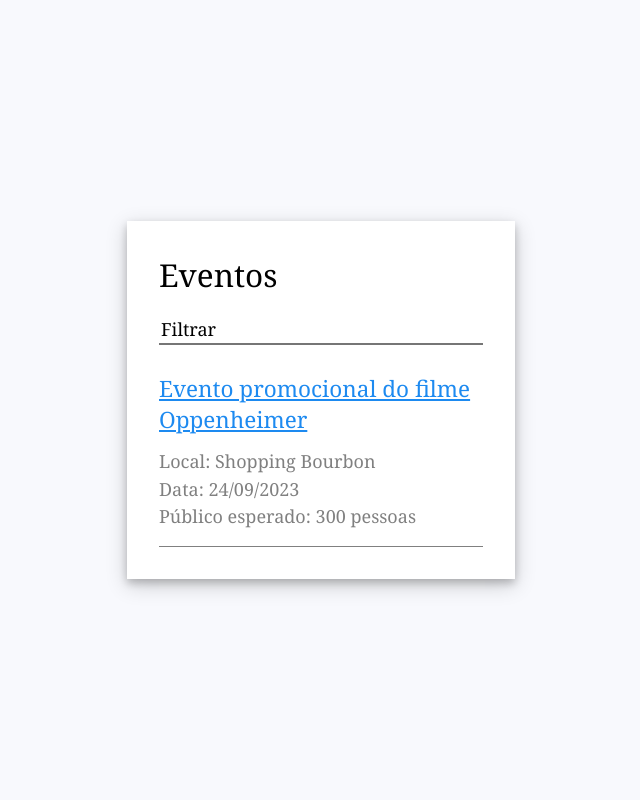
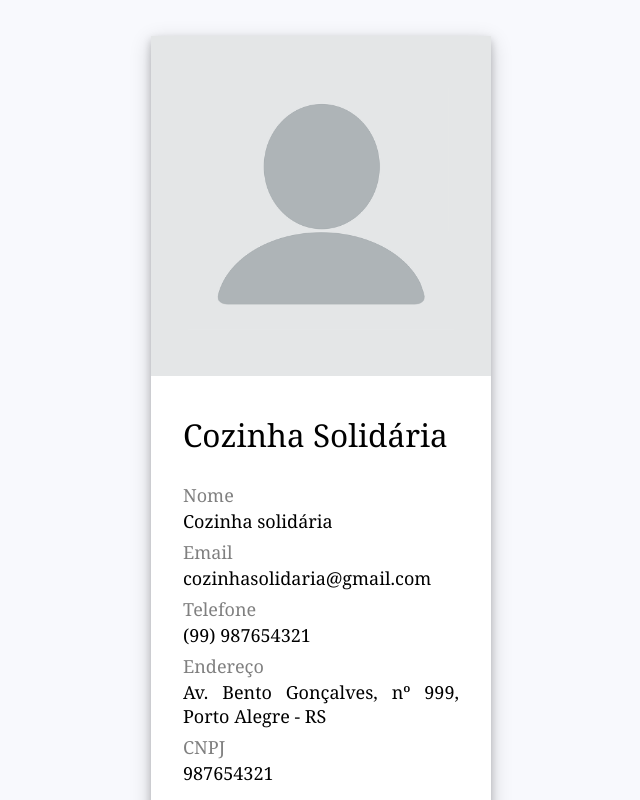
Before and after one commit to izaias-saturnino/tf-engenharia-software, a React (Create React App) app in the folder client-app/: page /profile_kitchen in a window 1280 px wide. Shown: the top 800 px of the page, without its empty margins (319-959 px from the left). Built offline with nearby package versions, Linux system fonts and the light colour scheme.

Commit message:
ProfileKichen updated

```diff
--- /dev/null
+++ b/client-app/src/components/ProfileProp.js
@@ -0,0 +1,28 @@
+const ProfileProp = (props) => {
+
+    if(props.propValue == undefined){
+        return;
+    }
+    if(props.img != undefined){
+        //TODO
+        return (
+            <div className="profile-properties">
+                <div className="gray-text">{props.propName}</div>
+                <div>
+                    {props.propValue}
+                </div>
+            </div>
+        )
+    }
+
+    return (
+        <div className="profile-properties">
+            <div className="gray-text">{props.propName}</div>
+            <div>
+                {props.propValue}
+            </div>
+        </div>
+    )
+}
+
+export default ProfileProp;
--- a/client-app/src/routes/Profile.js
+++ b/client-app/src/routes/Profile.js
@@ -3,33 +3,7 @@ import { useNavigate, useLocation, Link } from 'react-router-dom';
 
 import Login from "./Login.js";
 import defaultProfilePic from '../images/default-profile-picture.png';
-
-const ProfileProp = (props) => {
-
-    if(props.propValue == undefined){
-        return;
-    }
-    if(props.img != undefined){
-        //TODO
-        return (
-            <div className="profile-properties">
-                <div className="gray-text">{props.propName}</div>
-                <div>
-                    {props.propValue}
-                </div>
-            </div>
-        )
-    }
-
-    return (
-        <div className="profile-properties">
-            <div className="gray-text">{props.propName}</div>
-            <div>
-                {props.propValue}
-            </div>
-        </div>
-    )
-}
+import ProfileProp from "../components/ProfileProp.js";
 
 const Profile = (props) => {
     {/* TODO add backend integration to get profile info */}
--- a/client-app/src/routes/ProfileKichen.js
+++ b/client-app/src/routes/ProfileKichen.js
@@ -2,6 +2,10 @@ import React, { useState } from "react";
 import { useNavigate, useLocation, Link } from 'react-router-dom';
 
 import Login from "./Login";
+import Profile from "./Profile";
+import ProfileProp from "../components/ProfileProp";
+
+import defaultProfilePic from '../images/default-profile-picture.png';
 
 const Event = (props) => {
     return (
@@ -27,6 +31,20 @@ const Event = (props) => {
 }
 
 const ProfileKitchen = (props) => {
+    const state = { ...localStorage };
+
+    //fetch profile
+    let profile = {};
+
+    profile = {
+        "Nome": "Cozinha solidária",
+        "Email": "cozinhasolidaria@gmail.com",
+        "Telefone": "(99) 987654321",
+        "Endereço": "Av. Bento Gonçalves, nº 999, Porto Alegre - RS",
+        "CNPJ": "987654321",
+        "utype": "kitchen",
+    };
+
     //fetch events
     let events = [];
 
@@ -38,13 +56,13 @@ const ProfileKitchen = (props) => {
         }
     }
 
-    let eventTest = {
-        "name": "Evento promocional do filme Oppenheimer",
-        "location": "Shopping Bourbon",
-        "date": "24/09/2023",
-        "public": "300 pessoas",
-    };
-    results.push(<Event className={"default-border-bottom"} event={eventTest}/>);
+    // let eventTest = {
+    //     "name": "Evento promocional do filme Oppenheimer",
+    //     "location": "Shopping Bourbon",
+    //     "date": "24/09/2023",
+    //     "public": "300 pessoas",
+    // };
+    // results.push(<Event className={"default-border-bottom"} event={eventTest}/>);
 
     if(props.search != undefined){
         if(events.length == 0){
@@ -54,12 +72,48 @@ const ProfileKitchen = (props) => {
             results.push(<div className="pt-5">Fim dos resultados.</div>);
         }
     }
+    if(events.length == 0){
+        results.push(<div className="pt-3">Não há eventos disponíveis.</div>);
+    }
 
     //results.push(<div className="pt-5">Fim dos resultados.</div>);
 
     return (
+        <div>
             <div className="app">
-            <div className="p-10">
+                <div className="py-10">
+                    <div className="kitchen-profile justify-text min-w-100">
+                        <div>
+                            <img className="w-100 h-50" src={defaultProfilePic}></img>
+                            <div className="p-2rem">
+                                <div className="title">Cozinha Solidária</div>
+                                <div className="profile-properties">
+                                    <ProfileProp propName={"Nome"} propValue={profile.Nome}/>
+                                    <div className="profile-properties">
+                                        <div className="gray-text">Email</div>
+                                        <div>
+                                            {profile.Email}
+                                        </div>
+                                    </div>
+                                    <div className="profile-properties">
+                                        <div className="gray-text">Telefone</div>
+                                        <div>
+                                            {profile.Telefone}
+                                        </div>
+                                    </div>
+                                    {/* <div className="profile-properties">
+                                        <div className="gray-text">Site</div>
+                                        <div>
+                                            <a className="link" href="https://cozinhasolidaria.com.br">cozinhasolidaria.com.br</a>
+                                        </div>
+                                    </div> */}
+                                    <ProfileProp propName={"Endereço"} propValue={profile.Endereço}/>
+                                    <ProfileProp propName={"CNPJ"} propValue={profile.CNPJ}/>
+                                </div>
+                            </div>
+                        </div>
+                    </div>
+                    <div className="pb-15"></div>
                     <div className="login-form">
                         <div>
                             <div className="title">{"Eventos"}</div>
@@ -77,6 +131,7 @@ const ProfileKitchen = (props) => {
                     </div>
                 </div>
             </div>
+        </div>
     )
 };
 
--- a/client-app/src/styles.css
+++ b/client-app/src/styles.css
@@ -60,6 +60,10 @@ input[type="submit"], input[type="image"] {
   width: 100%;
 }
 
+.min-w-100{
+  min-width: 100%;
+}
+
 input[type="submit"]:hover, input[type="image"]:hover {
   background: #f0f0f0;
 }
@@ -73,6 +77,12 @@ input[type="submit"]:hover, input[type="image"]:hover {
   max-width: min(80vw, 18em);
   background-color: white;
   padding: 2rem;
+  box-shadow: 0 4px 8px 0 rgba(0, 0, 0, 0.2), 0 6px 20px 0 rgba(0, 0, 0, 0.19);
+}
+
+.kitchen-profile {
+  max-width: min(80vw, 18em);
+  background-color: white;
   box-shadow: 0 4px 8px 0 rgba(0, 0, 0, 0.2), 0 6px 20px 0 rgba(0, 0, 0, 0.19);
 }
 
@@ -150,6 +160,10 @@ input[type="submit"]:hover, input[type="image"]:hover {
   border-radius: 50%;
 }
 
+.p-2rem{
+  padding: 2rem;
+}
+
 .p-0{
   padding: 0em !important;
 }
@@ -183,6 +197,10 @@ input[type="submit"]:hover, input[type="image"]:hover {
   padding-bottom: 0.6em;
 }
 
+.p-5{
+  padding: 1em;
+}
+
 .py-5{
   padding-top: 1em;
   padding-bottom: 1em;
@@ -192,25 +210,35 @@ input[type="submit"]:hover, input[type="image"]:hover {
   padding-top: 1em;
 }
 
+.px-5{
+  padding-left: 1em;
+  padding-right: 1em;
+}
+
 .p-10{
   padding: 2em;
 }
 
-.px-5{
-  padding-left: 1em;
-  padding-right: 1em;
-}
 .px-10{
   padding-left: 2em;
   padding-right: 2em;
 }
+.py-10{
+  padding-top: 2em;
+  padding-bottom: 2em;
+}
+
+.pb-10{
+  padding-bottom: 2em;
+}
+
+.pb-15{
+  padding-bottom: 3em;
+}
+
 .px-15{
   padding-left: 3em;
   padding-right: 3em;
-}
-.py-10{
-  padding-top: 2em;
-  padding-bottom: 2em;
 }
 
 .p-20{
```
Lines whose indentation alone changed are shown as unchanged.
